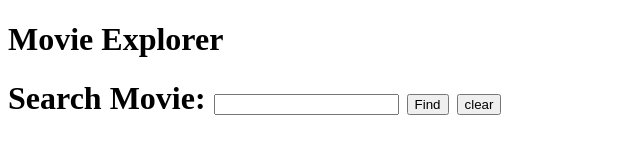
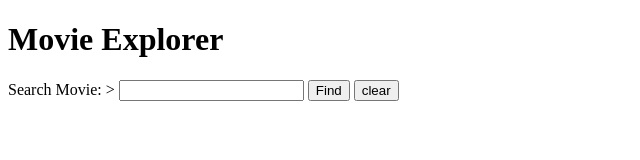
Before and after one commit to lou437104/movie-explorer-debug-challenge, a plain HTML site: page index.html in a window 1280 px wide. Shown: the whole page, without its empty margins (0-640 px from the left). Drawn offline with Linux system fonts and the light colour scheme.

Commit message:
🎯 Bullseye – it works!

```diff
--- a/index.html
+++ b/index.html
@@ -6,12 +6,10 @@
   <title>Movie Explorer</title>
 </head>
 <body>
+    <div id="main">
+      <h1>Movie Explorer</h1>
 
-</html>
-    <div id="main">
-      <h1>Movie Explorer<h1>
-
-      <label for="movie">Search Movie:</label>
+      <label for="movie">Search Movie: ></label>
       <input type="text" id="movie" placeholer="Enter movie title" aria-labelledby="movieSearch">
       <button id="search">Find</button>
       <button id="clear">clear</button>
```
